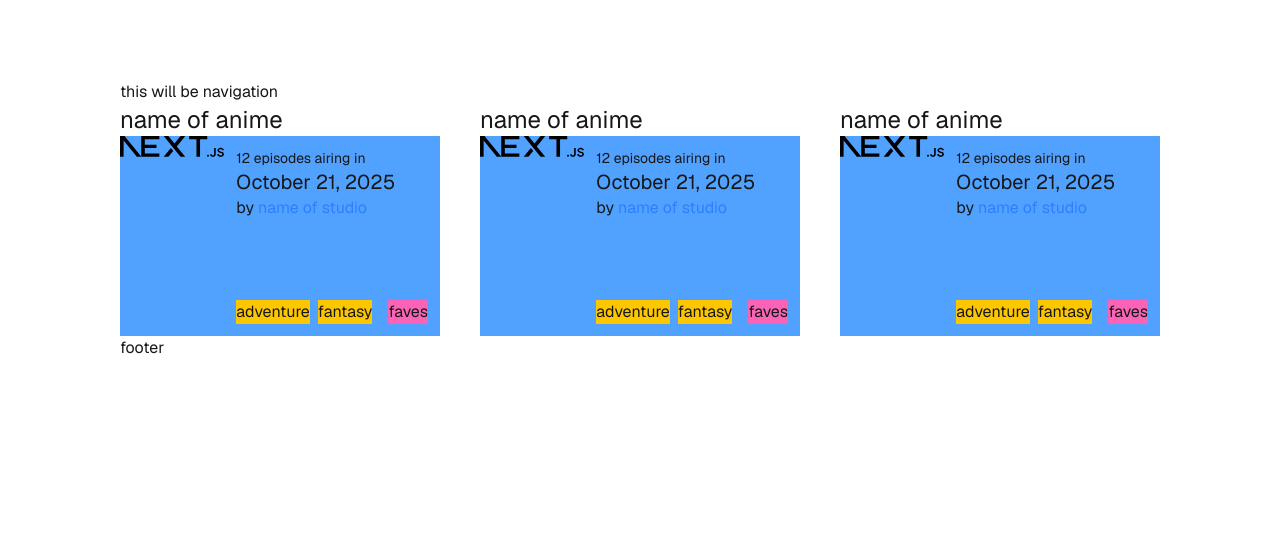
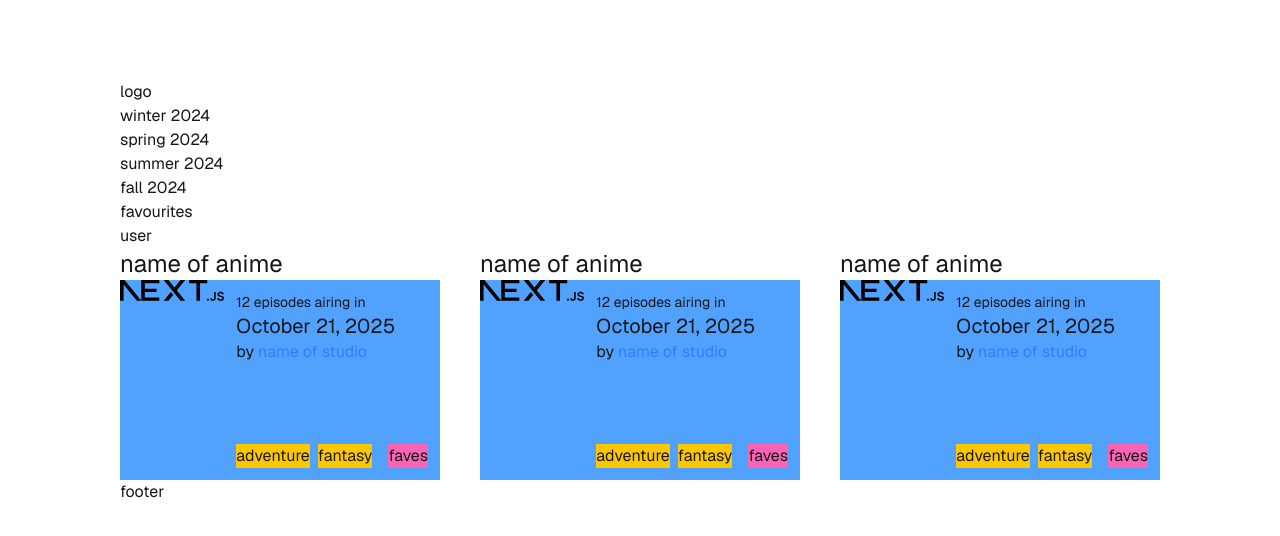
Before and after one commit to fyeung21/misty-hippo, a Next.js app: page / in a window 1280 px wide. Shown: the top 536 px of the page. Built offline with nearby package versions, Linux system fonts and the light colour scheme.

Commit message:
sketch navigation in header

```diff
--- a/src/components/header.tsx
+++ b/src/components/header.tsx
@@ -1,7 +1,31 @@
+import Link from "next/link";
+
 export default function Header() {
   return (
     <header>
-      <nav>this will be navigation</nav>
+      <section>
+        <article>
+            <Link href="/">
+              <h1>logo</h1>
+            </Link>
+        </article>
+        <nav>
+          <ul>
+            <li>{`${"winter"} ${"2024"}`}</li>
+            <li>{`${"spring"} ${"2024"}`}</li>
+            <li>{`${"summer"} ${"2024"}`}</li>
+            <li>{`${"fall"} ${"2024"}`}</li>
+          </ul>
+          <ul>
+            <Link href="/favourites">
+              <li>favourites</li>
+            </Link>
+            <Link href="/user">
+              <li>user</li>
+            </Link>
+          </ul>
+        </nav>
+      </section>
     </header>
   );
 }
```
